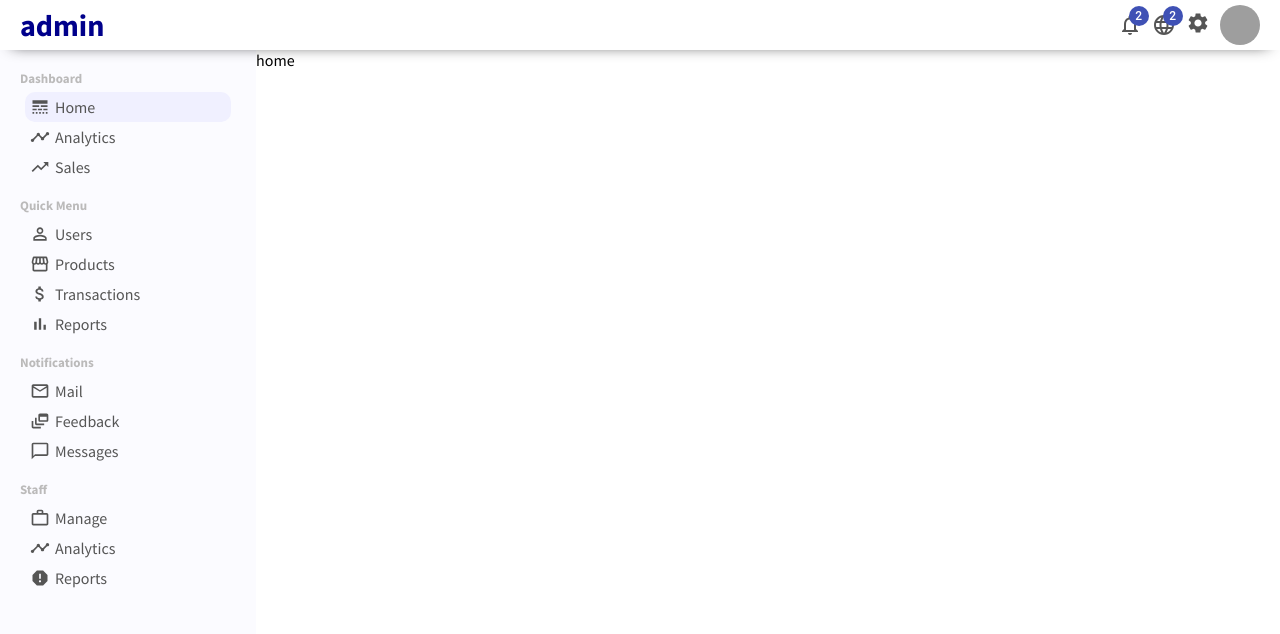
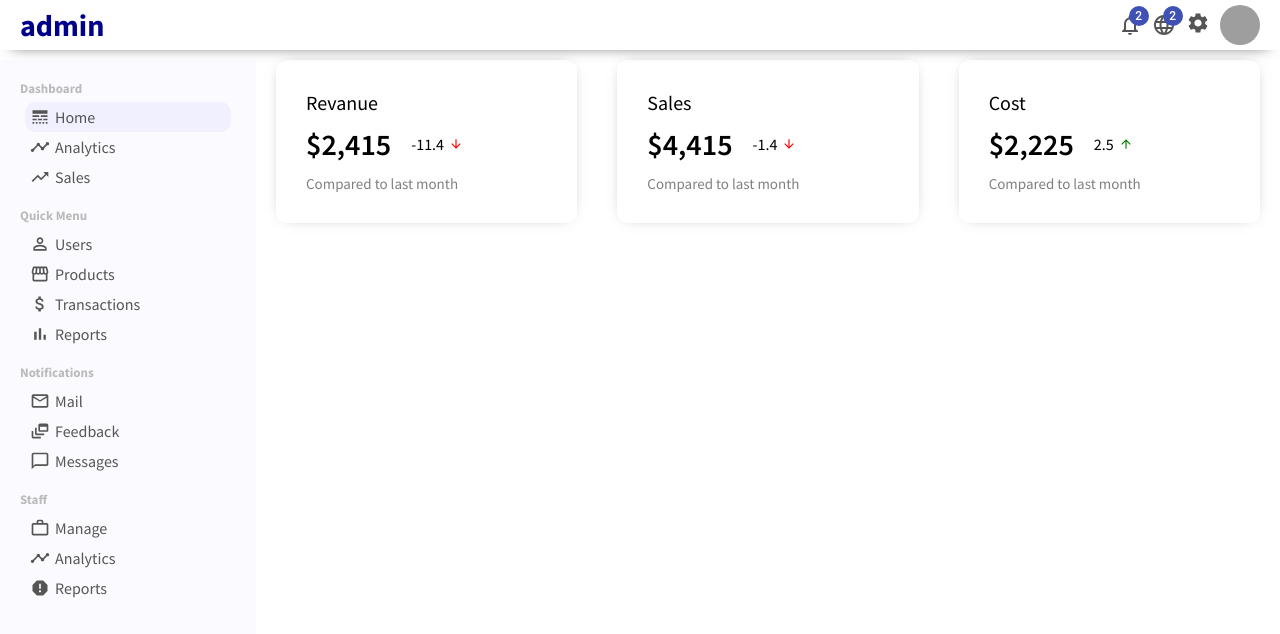
Before and after one commit to aleksandersousa/Ecommerce-React-Node-MongoDB, a React (Create React App) app in the folder admin-dashboard/: page / in a window 1280 px wide. Shown: the top 634 px of the page. Built offline with nearby package versions, Linux system fonts and the light colour scheme; grey boxes are pictures that could not be loaded.

Commit message:
Added featured info

```diff
--- a/admin-dashboard/package.json
+++ b/admin-dashboard/package.json
@@ -46,6 +46,7 @@
     "eslint-plugin-import": "^2.25.4",
     "eslint-plugin-jsx-a11y": "^6.5.1",
     "eslint-plugin-react": "^7.28.0",
-    "eslint-plugin-react-hooks": "^4.3.0"
+    "eslint-plugin-react-hooks": "^4.3.0",
+    "eslint-plugin-unused-imports": "^2.0.0"
   }
 }
--- a/admin-dashboard/src/App.scss
+++ b/admin-dashboard/src/App.scss
@@ -5,4 +5,5 @@
 
 .container {
   display: flex;
+  margin-top: 0.625rem;
 }
--- /dev/null
+++ b/admin-dashboard/src/components/featuredInfo/FeaturedInfo.jsx
@@ -0,0 +1,12 @@
+import FeaturedItem from '../featuredItem/FeaturedItem';
+import './styles.scss';
+
+export default function FeaturedInfo() {
+  return (
+    <div className="featured">
+      <FeaturedItem title="Revanue" money="2,415" moneyRate={-11.4} />
+      <FeaturedItem title="Sales" money="4,415" moneyRate={-1.4} />
+      <FeaturedItem title="Cost" money="2,225" moneyRate={+2.5} />
+    </div>
+  );
+}
--- /dev/null
+++ b/admin-dashboard/src/components/featuredInfo/styles.scss
@@ -0,0 +1,5 @@
+.featured {
+  width: 100%;
+  display: flex;
+  justify-content: space-between;
+}
--- /dev/null
+++ b/admin-dashboard/src/components/featuredItem/FeaturedItem.jsx
@@ -0,0 +1,21 @@
+import { ArrowDownward, ArrowUpward } from '@material-ui/icons';
+import './styles.scss';
+
+export default function FeaturedItem({ title, money, moneyRate }) {
+  const isPositive = (num) => num > 0;
+
+  return (
+    <div className="featuredItem">
+      <span className="featuredTitle">{title}</span>
+      <div className="featuredMoneyContainer">
+        <span className="featuredMoney">{`$${money}`}</span>
+        <span className="featuredMoneyRate">
+          {isPositive(moneyRate)
+            ? (<>{moneyRate} <ArrowUpward className="featuredIcon" /> </>)
+            : (<>{moneyRate} <ArrowDownward className="featuredIcon negative" /> </>)}
+        </span>
+      </div>
+      <span className="featuredSub">Compared to last month</span>
+    </div>
+  );
+}
--- /dev/null
+++ b/admin-dashboard/src/components/featuredItem/styles.scss
@@ -0,0 +1,45 @@
+.featuredItem {
+  flex: 1;
+  margin: 0 1.25rem;
+  padding: 1.875rem;
+  border-radius: 0.625rem;
+  -webkit-box-shadow: 0px 0px 15px -10px rgba(0, 0, 0, 0.75);
+  box-shadow: 0px 0px 15px -10px rgba(0, 0, 0, 0.75);
+  cursor: pointer;
+
+  .featuredTitle {
+    font-size: 1.25rem;
+  }
+
+  .featuredMoneyContainer {
+    margin: 0.625rem 0;
+    display: flex;
+    align-items: center;
+
+    .featuredMoney {
+      font-size: 1.875rem;
+      font-weight: 600;
+    }
+
+    .featuredMoneyRate {
+      display: flex;
+      align-items: center;
+      margin-left: 1.25rem;
+
+      .featuredIcon {
+        font-size: 0.875rem;
+        margin-left: 0.3125rem;
+        color: green;
+
+        &.negative {
+          color: red;
+        }
+      }
+    }
+  }
+
+  .featuredSub {
+    font-size: 0.9375rem;
+    color: gray;
+  }
+}
--- a/admin-dashboard/src/pages/home/Home.jsx
+++ b/admin-dashboard/src/pages/home/Home.jsx
@@ -1,7 +1,10 @@
 import './styles.scss';
+import FeaturedInfo from '../../components/featuredInfo/FeaturedInfo';
 
 export default function Home() {
   return (
-    <div className="home">home</div>
+    <div className="home">
+      <FeaturedInfo />
+    </div>
   );
 }
```
Also changed, not shown: admin-dashboard/.eslintrc.js, 1 other file (tests, documents, lock files or other folders).
